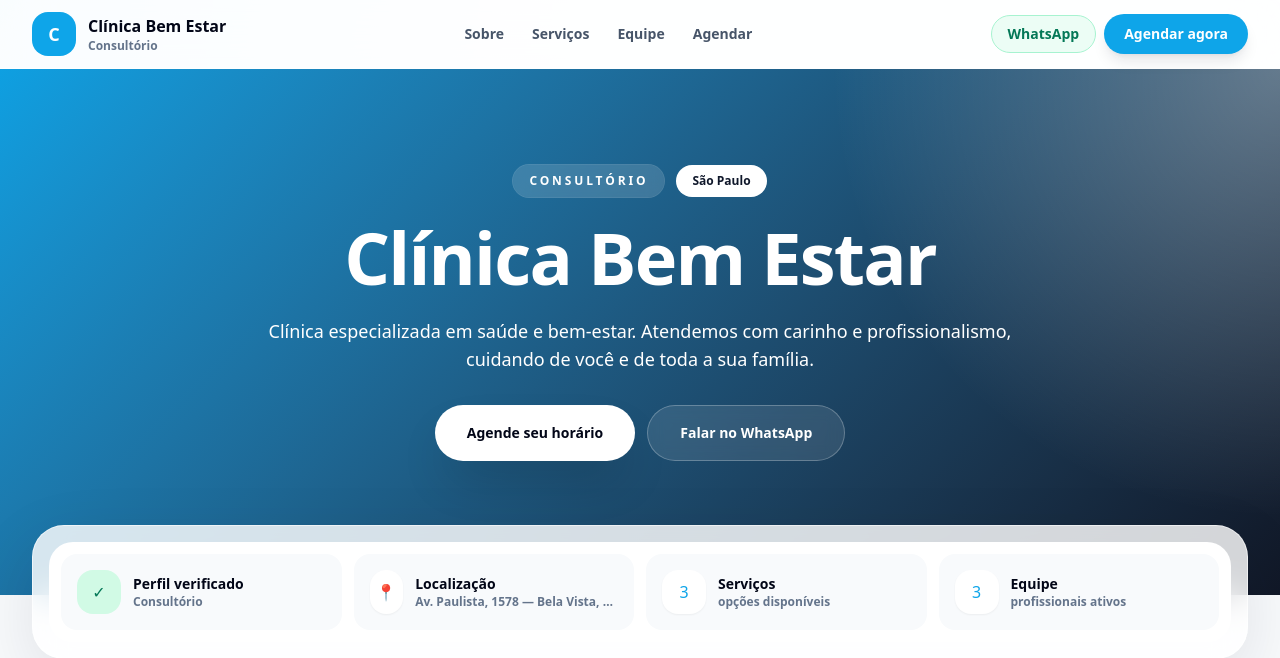
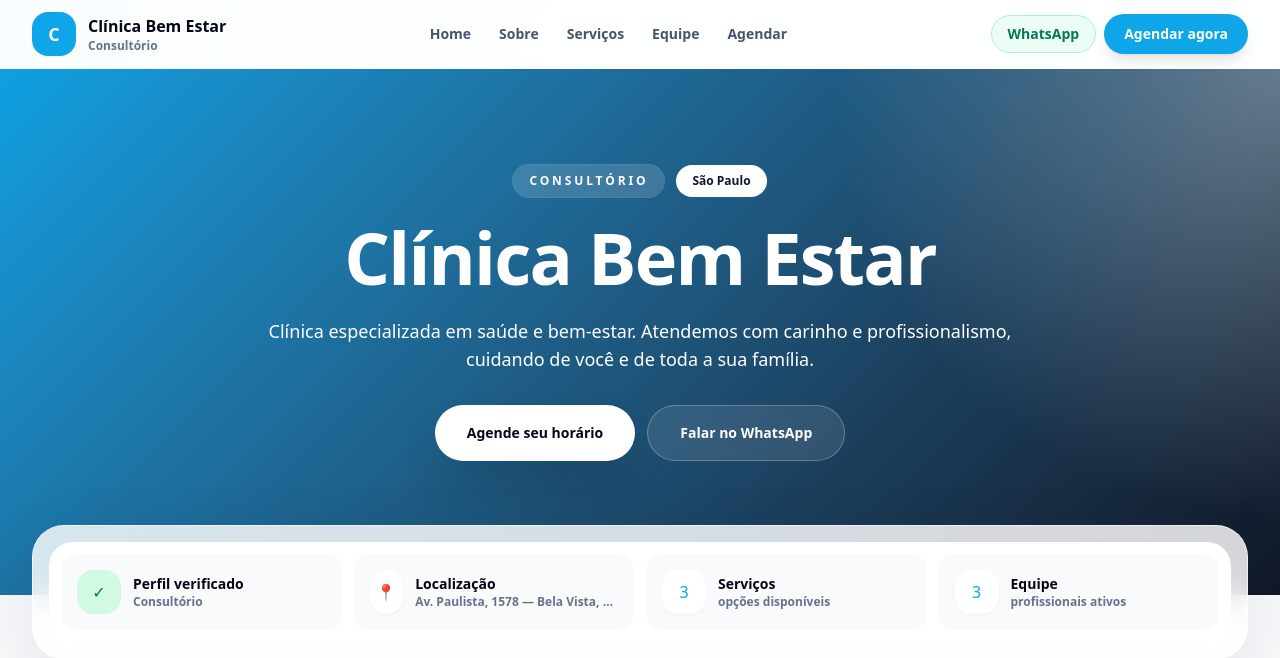
Before and after one commit to system-care/GuiaComercial, a Laravel app: page /clinica-bem-estar in a window 1280 px wide. Shown: the top 658 px of the page. Run offline with Laravel 12, Linux system fonts and the light colour scheme; data comes from the database, SQL or seed files in the repository; parts of the project's set-up code (start-up, migrations or seed data) failed here and were passed over; some libraries are stand-ins or nearby versions.

Commit message:
Add project home link to tenant landing nav

```diff
--- a/resources/views/tenant/landing.blade.php
+++ b/resources/views/tenant/landing.blade.php
@@ -140,6 +140,7 @@
             </a>
 
             <nav class="hidden items-center gap-7 text-sm font-bold text-slate-600 md:flex">
+                <a href="{{ route('public.home') }}" class="hover:text-slate-950">Home</a>
                 <a href="#sobre" class="hover:text-slate-950">Sobre</a>
                 @if ($services->count())
                     <a href="#servicos" class="hover:text-slate-950">Serviços</a>
@@ -172,6 +173,7 @@
 
         <div id="mobile-menu" class="hidden border-t border-slate-100 bg-white px-4 py-4 md:hidden">
             <div class="grid gap-2 text-sm font-bold text-slate-700">
+                <a href="{{ route('public.home') }}" class="rounded-2xl px-3 py-2 hover:bg-slate-50">Home</a>
                 <a href="#sobre" onclick="document.getElementById('mobile-menu').classList.add('hidden')" class="rounded-2xl px-3 py-2 hover:bg-slate-50">Sobre</a>
                 @if ($services->count())
                     <a href="#servicos" onclick="document.getElementById('mobile-menu').classList.add('hidden')" class="rounded-2xl px-3 py-2 hover:bg-slate-50">Serviços</a>
```
